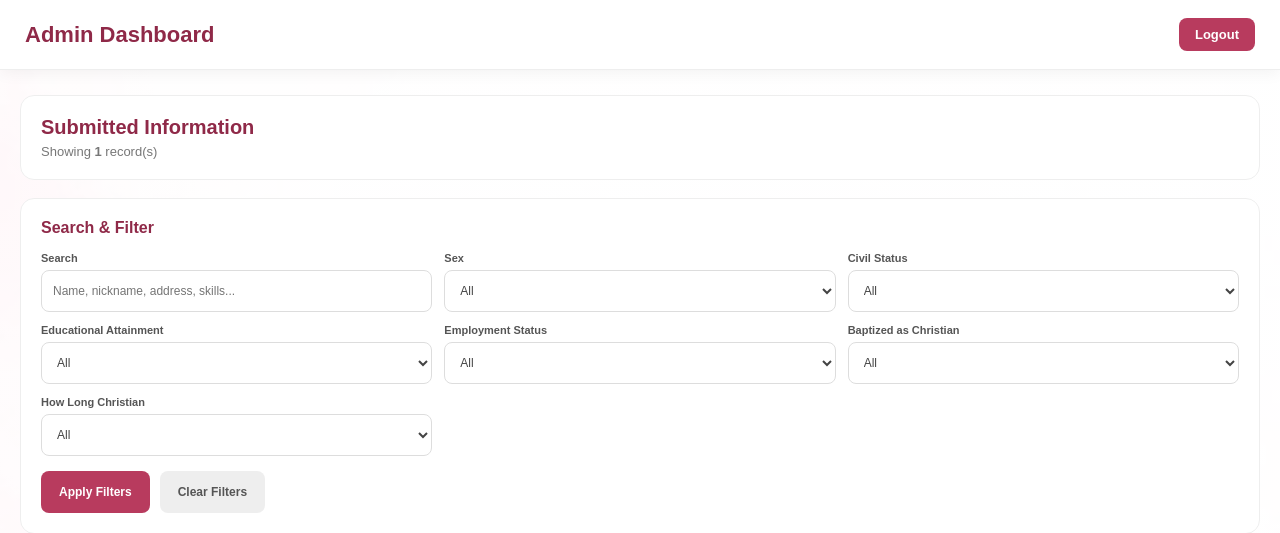
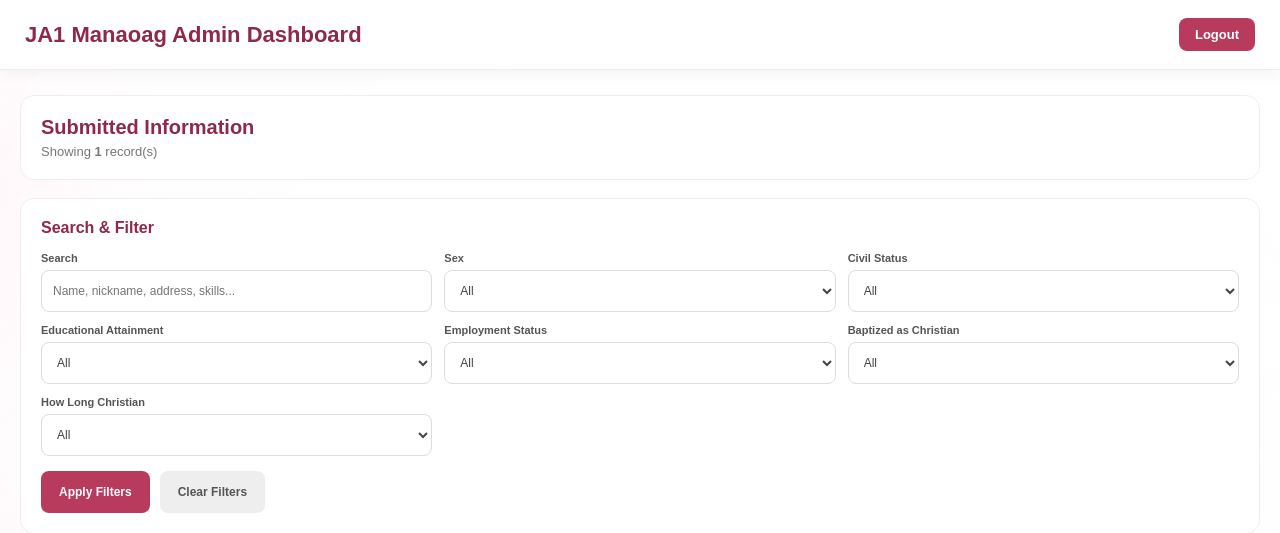
Before and after one commit to marrajanerick-alt/ja1manaoag, a Flask app: page /admin/dashboard in a window 1280 px wide. Shown: the top 533 px of the page. Run offline with Flask 3, Linux system fonts and the light colour scheme; the visitor is signed in with stand-in values (Sample User, id 1); data comes from the database, SQL or seed files in the repository.

Commit message:
Update admin_dashboard.html

```diff
--- a/templates/admin_dashboard.html
+++ b/templates/admin_dashboard.html
@@ -450,7 +450,7 @@
     <div class="header">
 
         <h1>
-            Admin Dashboard
+            JA1 Manaoag Admin Dashboard
         </h1>
 
 
```
